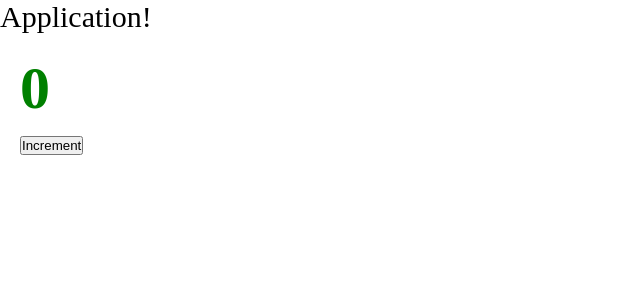
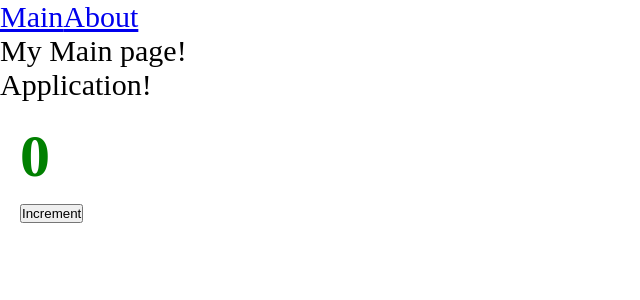
Before and after one commit to olezhuravlev/FrontendAdvanced, a React app: page / in a window 1280 px wide. Shown: the top 300 px of the page, without its empty margins (0-640 px from the left). Built offline with nearby package versions, Linux system fonts and the light colour scheme.

Commit message:
react-router-dom and asynchronous loading

```diff
--- a/package.json
+++ b/package.json
@@ -14,6 +14,7 @@
   "license": "ISC",
   "devDependencies": {
     "@types/node": "^20.6.3",
+    "@types/react-router-dom": "^5.3.3",
     "@types/webpack": "^5.28.2",
     "@types/webpack-dev-server": "^4.7.2",
     "css-loader": "^6.8.1",
@@ -34,6 +35,7 @@
     "@types/react": "^18.2.22",
     "@types/react-dom": "^18.2.7",
     "react": "^18.2.0",
-    "react-dom": "^18.2.0"
+    "react-dom": "^18.2.0",
+    "react-router-dom": "^6.16.0"
   }
 }
--- a/src/App.tsx
+++ b/src/App.tsx
@@ -1,12 +1,25 @@
 // @flow
 import * as React from 'react';
+import {Suspense} from 'react';
 import {Counter} from "./components/Counter";
 import "./index.scss"
+import {Link, Route, Routes} from "react-router-dom";
+import {MainPageAsync} from "./pages/MainPage/MainPage.async";
+import {AboutPageAsync} from "./pages/AboutPage/AboutPage.async";
+
 type Props = {};
 
 export function App(props: Props) {
     return (
         <div className={"app"}>
+            <Link to={"/"}>Main</Link>
+            <Link to={"/about"}>About</Link>
+            <Suspense fallback={<div>Loading...</div>}>
+                <Routes>
+                    <Route path={"/"} element={<MainPageAsync/>}/>
+                    <Route path={"/about"} element={<AboutPageAsync/>}/>
+                </Routes>
+            </Suspense>
             Application!
             <Counter/>
         </div>
--- a/src/index.tsx
+++ b/src/index.tsx
@@ -1,10 +1,11 @@
 import {render} from "react-dom";
 import {App} from "./App";
+import {BrowserRouter} from "react-router-dom";
 
 
 render(
-    <div>
+    <BrowserRouter>
         <App/>
-    </div>,
+    </BrowserRouter>,
     document.getElementById("root")
 )
--- /dev/null
+++ b/src/pages/AboutPage/AboutPage.async.tsx
@@ -0,0 +1,12 @@
+import {lazy} from "react";
+
+export const AboutPageAsync = lazy(() => import("./AboutPage"));
+// const executor = function (resolveFunc: any, rejectFunc: any) {
+//     setTimeout(function () {
+//         return resolveFunc(import("./AboutPage"));
+//     }, 1000);
+// }
+//
+// export const AboutPageAsync = lazy(() => {
+//     return new Promise(executor)
+// });
--- /dev/null
+++ b/src/pages/AboutPage/AboutPage.tsx
@@ -0,0 +1,13 @@
+import * as React from 'react';
+
+type Props = {};
+
+export function AboutPage(props: Props) {
+    return (
+        <div>
+            My About page!
+        </div>
+    );
+};
+
+export default AboutPage;
--- /dev/null
+++ b/src/pages/MainPage/MainPage.async.tsx
@@ -0,0 +1,9 @@
+import {lazy} from "react";
+
+export const MainPageAsync = lazy(() => import("./MainPage"));
+// export const MainPageAsync = lazy(
+//     () => new Promise(function (resolveFunc) {
+//             //@ts-ignore
+//             setTimeout(() => resolveFunc(import("./MainPage")), 1000);
+//         }
+//     ));
--- /dev/null
+++ b/src/pages/MainPage/MainPage.tsx
@@ -0,0 +1,13 @@
+import * as React from 'react';
+
+type Props = {};
+
+export function MainPage(props: Props) {
+    return (
+        <div>
+            My Main page!
+        </div>
+    );
+};
+
+export default MainPage;
```
Also changed, not shown: 3 other files (tests, documents, lock files or other folders).
